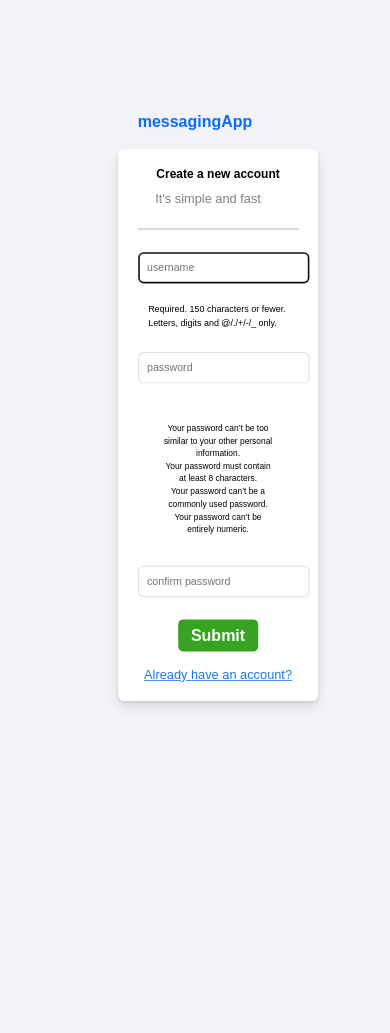
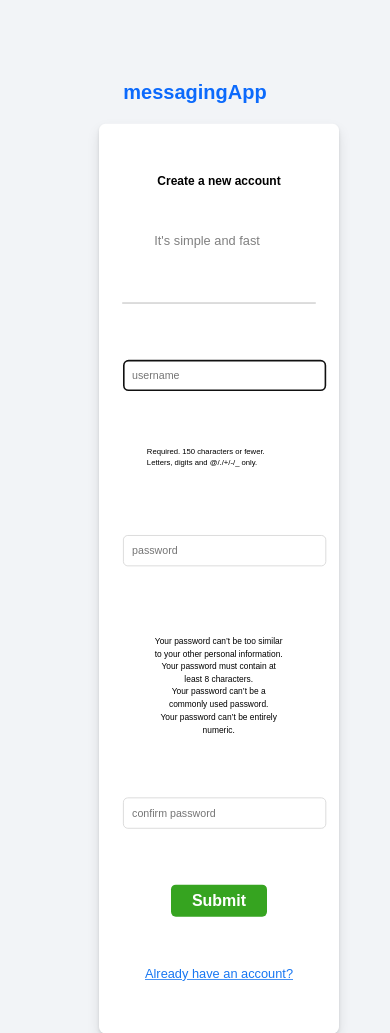
Before and after one commit to lyepez-glitch/MessagingApp_Deploy, a Django app: page /signUp in a window 390 px wide. Before the commit the page ends 708 px from the top, so only its background shows below. Run offline with Django 5.2, Linux system fonts and the light colour scheme.

Commit message:
768px styles

```diff
--- a/mysite/messaging/static/css/styles.css
+++ b/mysite/messaging/static/css/styles.css
@@ -1657,6 +1657,26 @@
             #homeSignUp {
                 margin-top: 0;
             }
+            #wrapper {
+                width: 100%;
+                display: flex;
+                justify-content: center;
+                flex-wrap: wrap;
+            }
+            #signUpHeader {
+                font-size: 25px;
+            }
+            #signUpForm {
+                width: 80%;
+                height: 130vh;
+            }
+            .helptext {
+                transform: scale(.6);
+                margin-bottom: 30px;
+            }
+            #whitebar {
+                display: none;
+            }
         }
 
         @media (max-width: 1024px) {}
```
Also changed, not shown: 1 other file.
